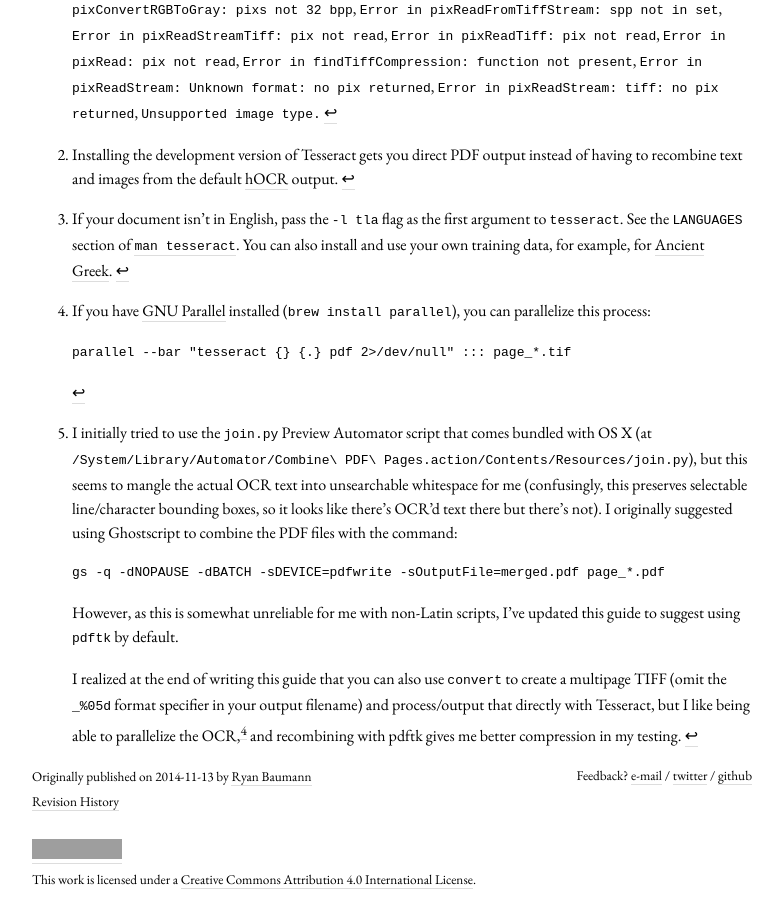
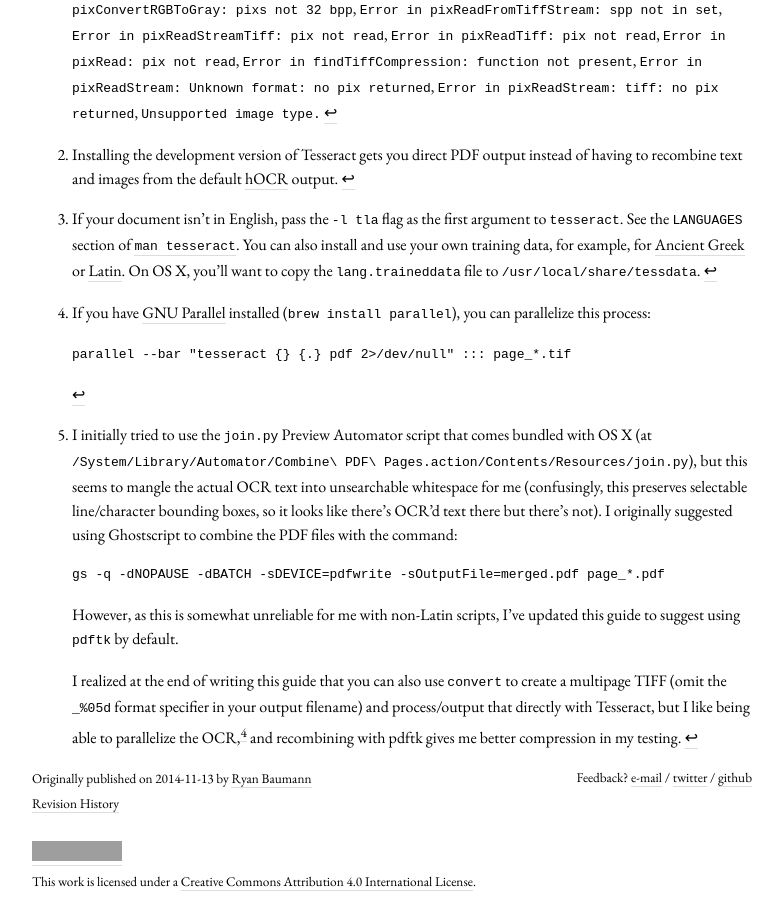
Before and after one commit to ryanfb/etc, a Jekyll site: the page built from _posts/2014-11-13-command_line_ocr_on_mac_os_x.md, in a window 1280 px wide and 900 px high, scrolled down 1174 px. Shown: the whole window, without its empty margins (248-1031 px from the left). Built offline with Jekyll 4.4.1, drawn with Linux system fonts in a browser that asks for light colours; nearby versions of some CDN libraries; grey boxes are pictures that could not be loaded.

Commit message:
Add link to Latin OCR and instructions for where to copy

```diff
--- a/_posts/2014-11-13-command_line_ocr_on_mac_os_x.md
+++ b/_posts/2014-11-13-command_line_ocr_on_mac_os_x.md
@@ -48,7 +48,7 @@ Now `merged.pdf` should contain your searchable, OCR'd PDF. I've also wrapped th
 ### Footnotes
 
 [^gotchas]: A sampling of the various ways in which Tesseract/Leptonica is picky in its TIFF handling: `Error in pixConvertRGBToGray: pixs not 32 bpp`, `Error in pixReadFromTiffStream: spp not in set`, `Error in pixReadStreamTiff: pix not read`, `Error in pixReadTiff: pix not read`, `Error in pixRead: pix not read`, `Error in findTiffCompression: function not present`, `Error in pixReadStream: Unknown format: no pix returned`, `Error in pixReadStream: tiff: no pix returned`, `Unsupported image type.`
-[^lang]: If your document isn't in English, pass the `-l tla` flag as the first argument to `tesseract`. See the `LANGUAGES` section of [`man tesseract`](https://tesseract-ocr.googlecode.com/svn/trunk/doc/tesseract.1.html). You can also install and use your own training data, for example, for [Ancient Greek](http://ancientgreekocr.org/).
+[^lang]: If your document isn't in English, pass the `-l tla` flag as the first argument to `tesseract`. See the `LANGUAGES` section of [`man tesseract`](https://tesseract-ocr.googlecode.com/svn/trunk/doc/tesseract.1.html). You can also install and use your own training data, for example, for [Ancient Greek](http://ancientgreekocr.org/) or [Latin](https://ryanfb.github.io/latinocr/). On OS X, you'll want to copy the `lang.traineddata` file to `/usr/local/share/tessdata`.
 [^merging]:
     I initially tried to use the `join.py` Preview Automator script that comes bundled with OS X (at `/System/Library/Automator/Combine\ PDF\ Pages.action/Contents/Resources/join.py`), but this seems to mangle the actual OCR text into unsearchable whitespace for me (confusingly, this preserves selectable line/character bounding boxes, so it looks like there's OCR'd text there but there's not). I originally suggested using Ghostscript to combine the PDF files with the command:
 
```
